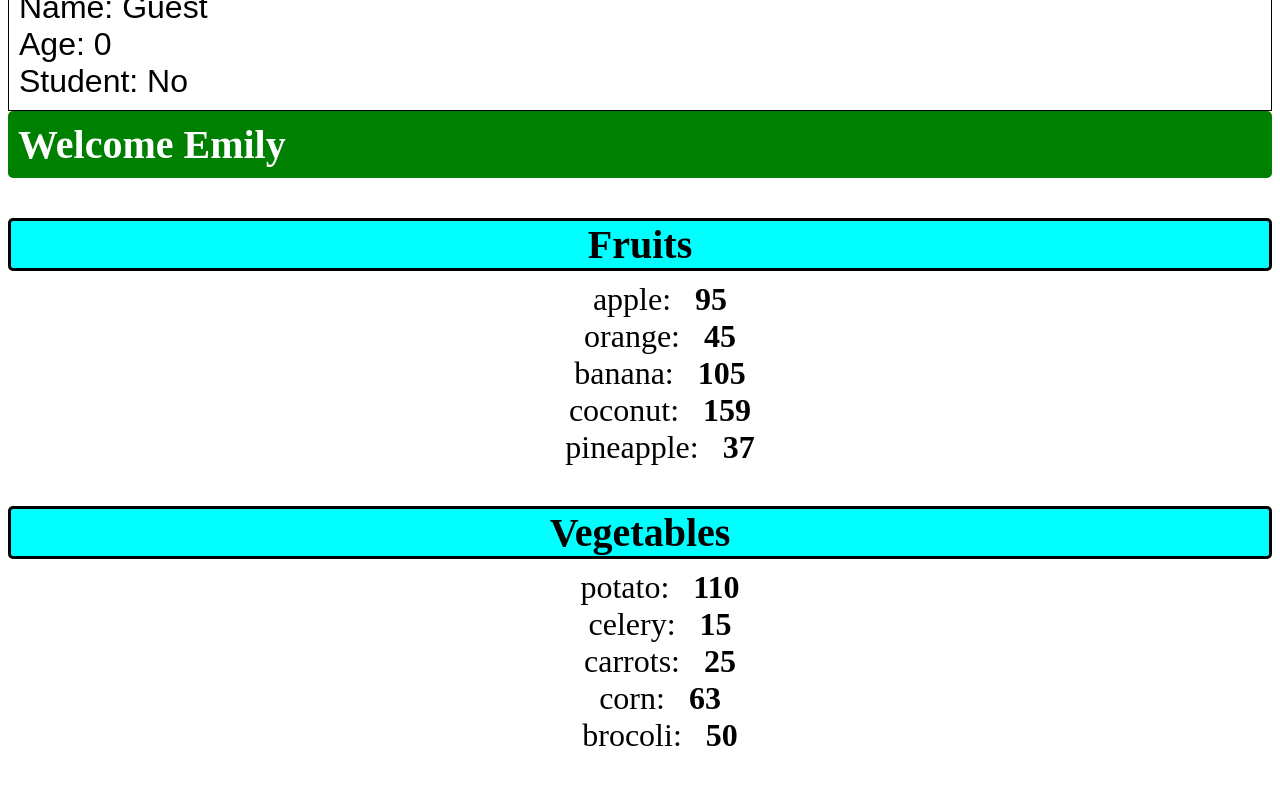
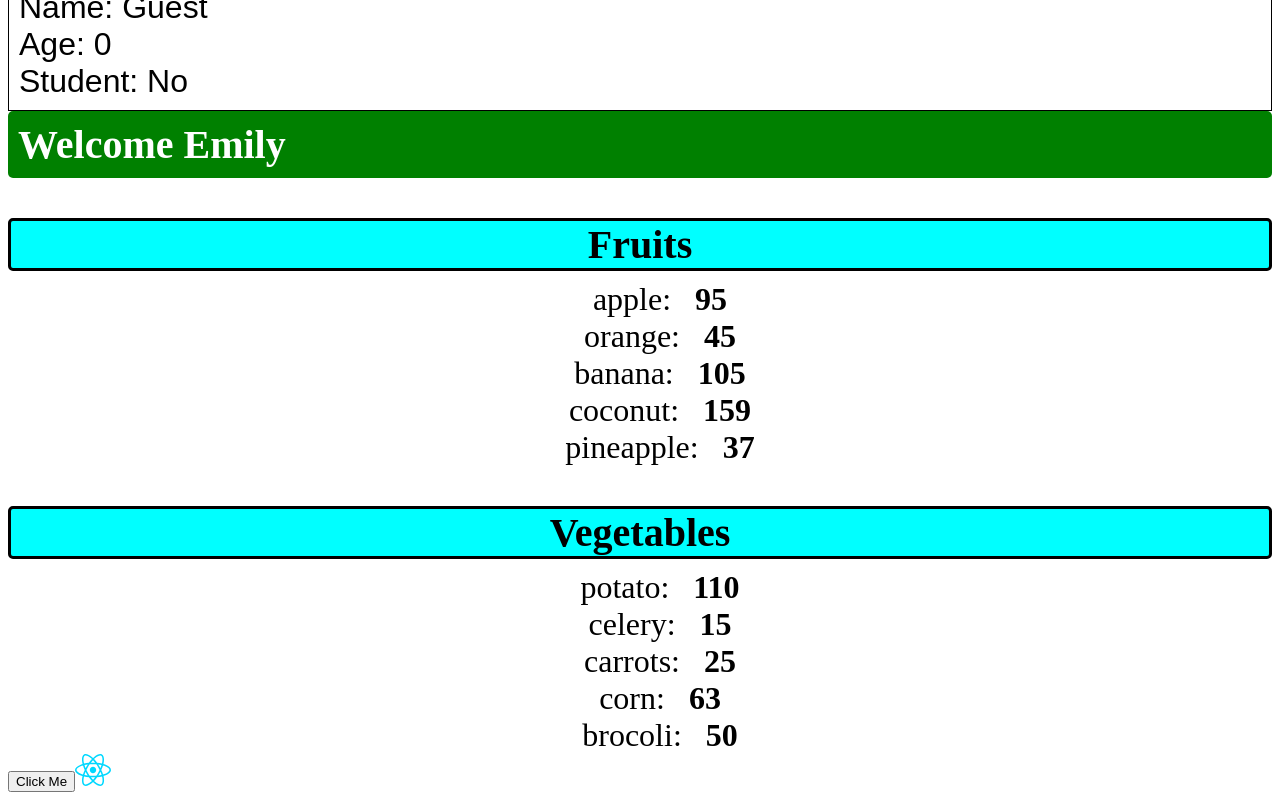
Before and after one commit to SayinK/react-js-learning, a React (Vite) app in the folder my-react-app/: page / in a window 1280 px wide. Shown: the part 1184-1984 px from the top of the page. Before the commit the page ends 1946 px from the top, so only its background shows below. Built offline with nearby package versions, Linux system fonts and the light colour scheme.

Commit message:
Learning click on events in React JS

```diff
--- a/my-react-app/src/App.jsx
+++ b/my-react-app/src/App.jsx
@@ -6,7 +6,8 @@ import Button from './button.jsx'
 import Student from './Student.jsx'
 import UserGreeting from './UserGreeting.jsx'
 import List from './List.jsx'
-
+import ButtonTwo from './ButtonTwo.jsx'
+import ProfilePic from './ProfilePic.jsx'
 //Props = read-only properties that are shared between components.
 //A parent component can send data to a child comp <Component key=value>
 
@@ -19,6 +20,9 @@ import List from './List.jsx'
 
 //conditional rendering = allows you to control what gets rendered in your application based on certain conditions
 //(show, hide, or change components)
+
+//click event= an interaction when a user clicks on a specific element. We can respond to
+//clicks by passing a callback to the onClick event handler.
 
 function App() {
   const fruits = [{id: 1, name: 'apple', calories: 95},
@@ -48,6 +52,8 @@ function App() {
       <UserGreeting isLoggedIn={true} userName="Emily"></UserGreeting>
       {fruits.length>0 ?<List items = {fruits} category='Fruits'></List> : null}
       {vege.length>0 ?<List items = {vege} category='Vegetables'></List> : null}
+      <ButtonTwo></ButtonTwo>
+      <ProfilePic></ProfilePic>
     </>
   );
 }
--- /dev/null
+++ b/my-react-app/src/ButtonTwo.jsx
@@ -0,0 +1,24 @@
+function ButtonTwo(){
+    let count = 0;
+
+    const handleClick = (e) => e.target.textContent = 'OUCH!';
+
+    /*const handleClick = (name)=>{
+        if(count<3){
+            count++;
+            console.log(`${name} you clicked me ${count} times`)
+        }
+        else{
+            console.log(`${name} stop clicking me`)
+        }
+    };
+
+    const handleClick2 = (name)=>{
+        console.log(`${name} stop clicking me`)
+    }*/
+
+    //return(<button onClick={()=>handleClick2('Emily')}>Click Me</button>); //when I click on the button, do this ()=>
+    return(<button onClick= {(e)=>handleClick(e)}>Click Me</button>); //in the event I click, do this ()=>
+}
+
+export default ButtonTwo;
--- /dev/null
+++ b/my-react-app/src/ProfilePic.jsx
@@ -0,0 +1,6 @@
+function ProfilePic(){
+    const imageUrl = './src/assets/react.svg';
+    return(<img src={imageUrl}></img>);
+}
+
+export default ProfilePic
```
